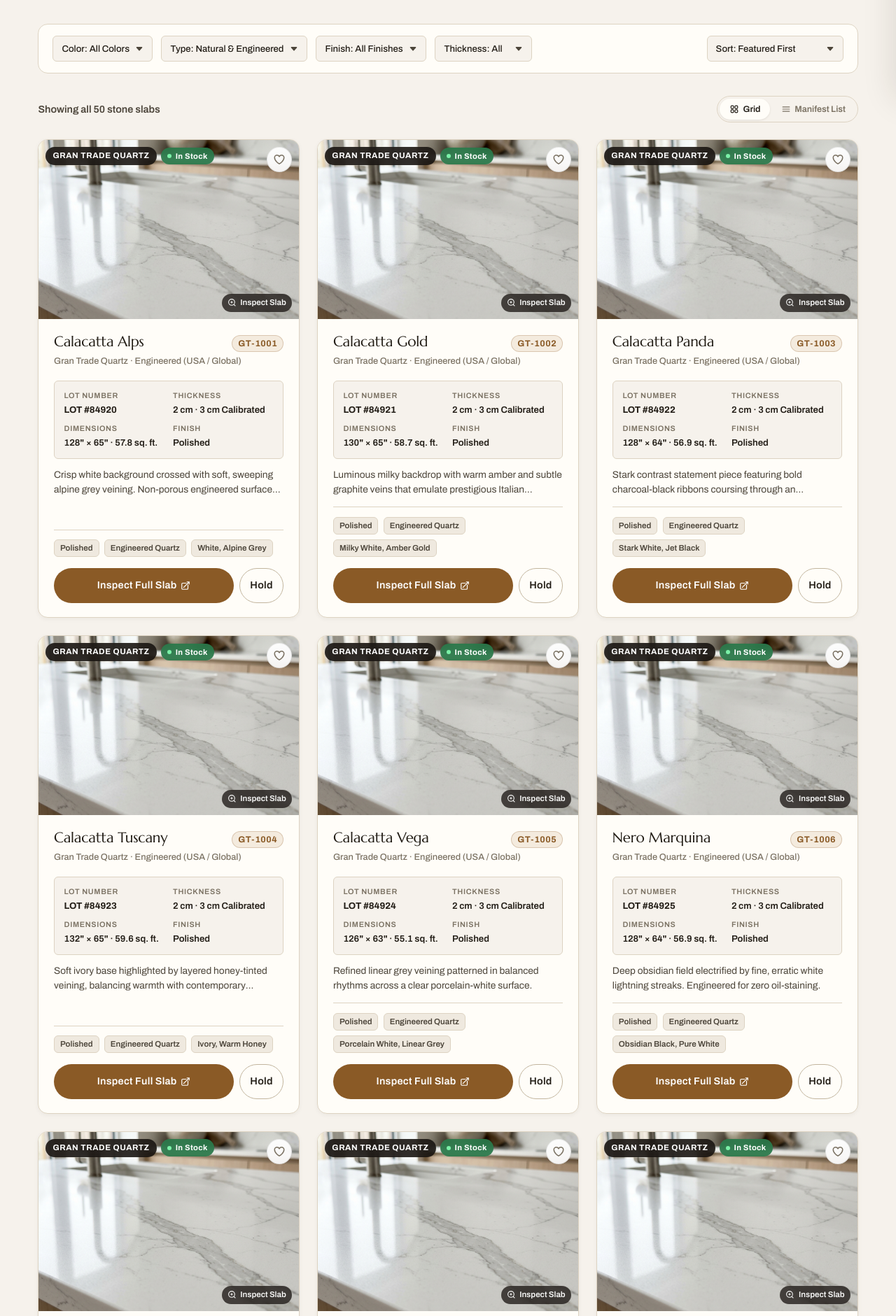
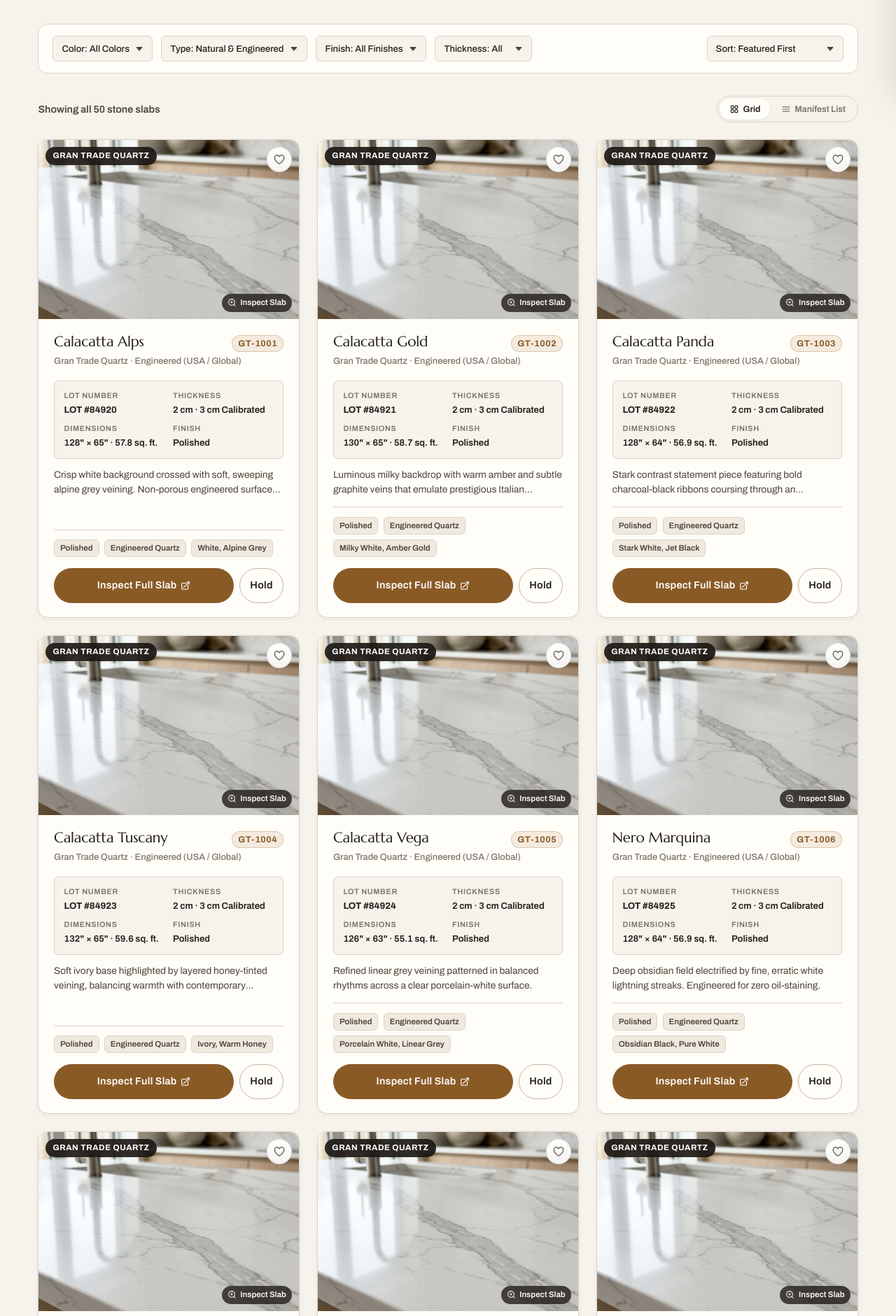
Before and after one commit to gattiuday/grantrade, a PHP site: page /collections.html in a window 1280 px wide. Shown: the part 677-2558 px from the top of the page at 70% size. Run offline with PHP 8.4, Linux system fonts and the light colour scheme; some libraries are stand-ins or nearby versions.

Commit message:
fix: remove in-stock options from collection cards, slab viewer, and admin editor

```diff
--- a/css/components.css
+++ b/css/components.css
@@ -126,30 +126,6 @@
   padding: 4px 10px;
   border-radius: var(--radius-pill);
   text-transform: uppercase;
-}
-
-.stock-pill {
-  background: rgba(43, 122, 75, 0.92);
-  backdrop-filter: blur(6px);
-  -webkit-backdrop-filter: blur(6px);
-  color: #ffffff;
-  font-size: 0.7rem;
-  font-weight: 700;
-  letter-spacing: 0.03em;
-  padding: 4px 9px;
-  border-radius: var(--radius-pill);
-  display: inline-flex;
-  align-items: center;
-  gap: 0.35rem;
-}
-
-.stock-pill::before {
-  content: "";
-  display: inline-block;
-  width: 6px;
-  height: 6px;
-  border-radius: 50%;
-  background-color: #7bf1a8;
 }
 
 /* Heart Favorite Button */
--- a/js/filters.js
+++ b/js/filters.js
@@ -56,7 +56,6 @@
         <div class="sc-media">
           <div class="sc-media-badges">
             <span class="cat-badge">${s.categoryLabel || s.category}</span>
-            <span class="stock-pill">In Stock</span>
           </div>
           <button class="heart" type="button" aria-label="Save ${s.name} to favorites" onclick="event.preventDefault(); event.stopPropagation();">
             <svg fill="none" stroke="currentColor" stroke-width="2" viewBox="0 0 24 24"><path stroke-linecap="round" stroke-linejoin="round" d="M21 8.25c0-2.485-2.099-4.5-4.688-4.5-1.935 0-3.597 1.126-4.312 2.733-.715-1.607-2.377-2.733-4.313-2.733C5.1 3.75 3 5.765 3 8.25c0 7.22 9 12 9 12s9-4.78 9-12z" /></svg>
```
Also changed, not shown: admin.html (+1 -7 lines), js/admin.js (+5 -8 lines), slab.html (+2 -6 lines).
